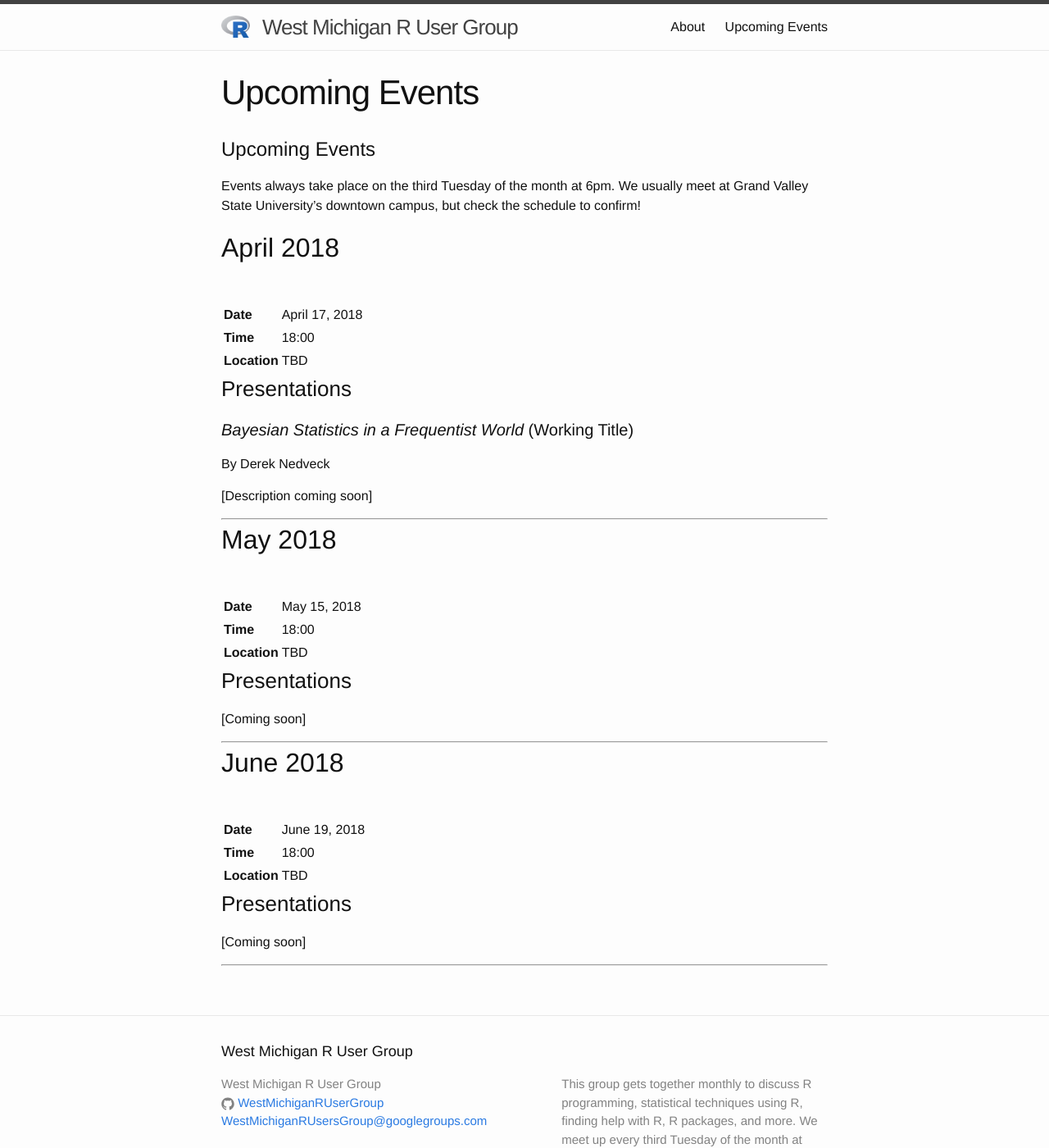
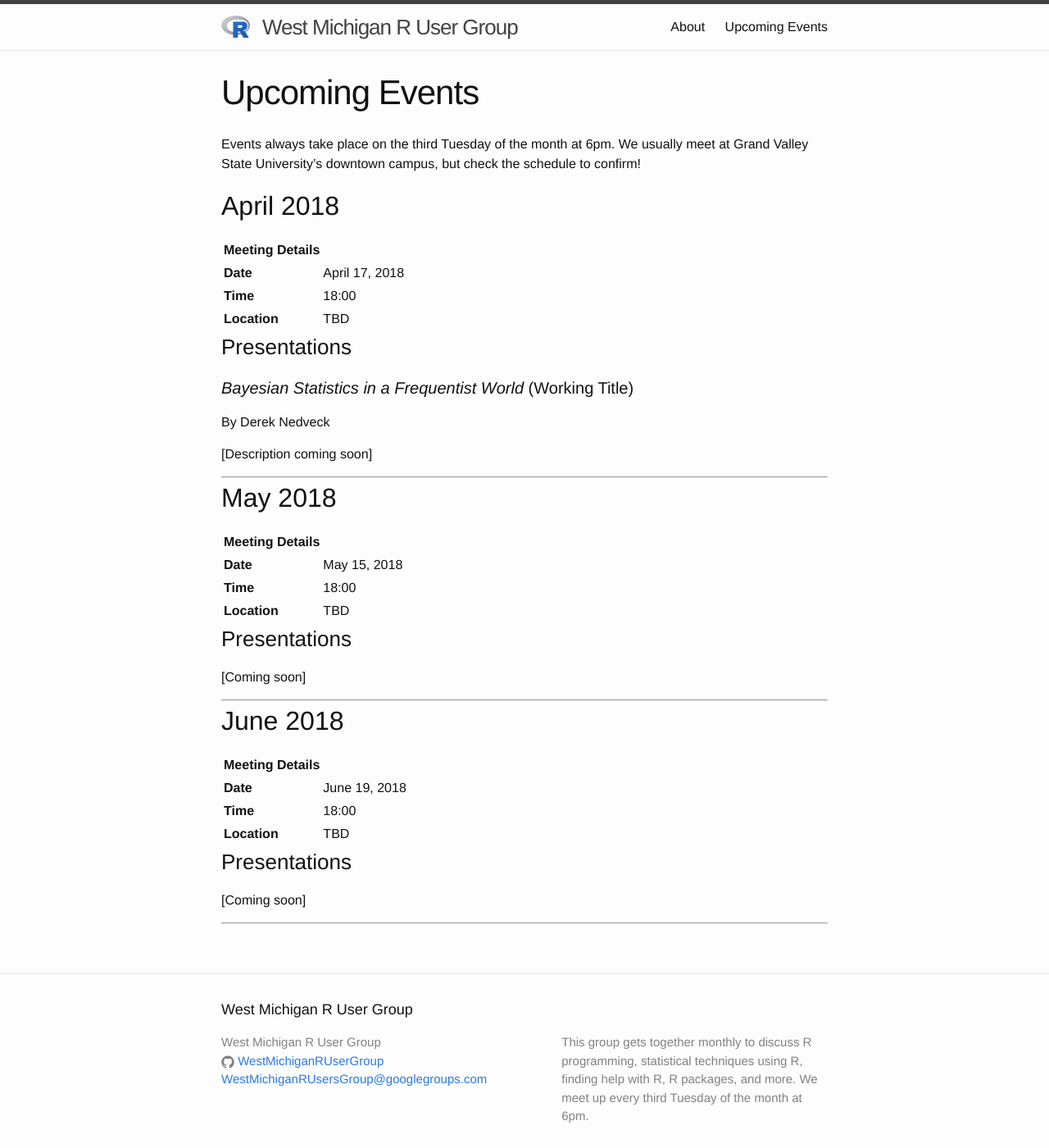
Before and after one commit to WestMichiganRUserGroup/WestMichiganRUserGroup.github.io, a Jekyll site: the page built from upcoming.md, in a window 1280 px wide and 1400 px high. Shown: the whole window at 82% size. Built offline with Jekyll 4.4.1, drawn with Linux system fonts in a browser that asks for light colours.

Commit message:
Fixing some formatting for upcoming events

```diff
--- a/upcoming.md
+++ b/upcoming.md
@@ -4,14 +4,11 @@ title: Upcoming Events
 permalink: /upcoming/
 ---
 
-Upcoming Events
-================
-
 Events always take place on the third Tuesday of the month at 6pm. We usually meet at Grand Valley State University's downtown campus, but check the schedule to confirm!
 
 ## April 2018
 
-|            |              |
+| Meeting Details           |
 |:-----------|:-------------|
 |**Date**    |April 17, 2018|
 |**Time**    |18:00         |
@@ -29,7 +26,7 @@ By Derek Nedveck
 
 ## May 2018
 
-|            |              |
+| Meeting Details           |
 |:-----------|:-------------|
 |**Date**    |May 15, 2018  |
 |**Time**    |18:00         |
@@ -43,7 +40,7 @@ By Derek Nedveck
 
 ## June 2018
 
-|            |              |
+| Meeting Details           |
 |:-----------|:-------------|
 |**Date**    |June 19, 2018 |
 |**Time**    |18:00         |
```
